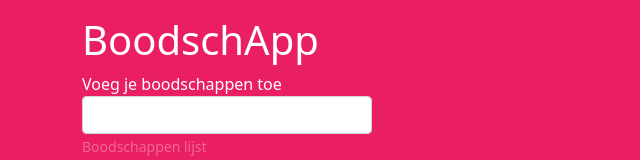
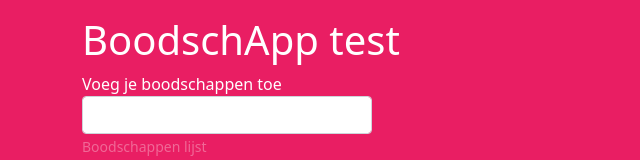
Before and after one commit to Orcuns67/BoodschApp, an Angular app: page / in a window 1280 px wide. Shown: the top 160 px of the page, without its empty margins (0-640 px from the left). Built offline with nearby package versions, Linux system fonts and the light colour scheme; no server answers; a web font is replaced by a local one.

Commit message:
test 1.3 ilkaystyle

```diff
--- a/src/app/app.component.html
+++ b/src/app/app.component.html
@@ -2,7 +2,7 @@
 <div class="container">
   <div class="row">
     <div class="col">
-      <h1 class="mt-3">BoodschApp</h1>
+      <h1 class="mt-3">BoodschApp test</h1>
       <!-- Hier gaan we een component inladen -->
       <app-grocery></app-grocery>
     </div>
```
